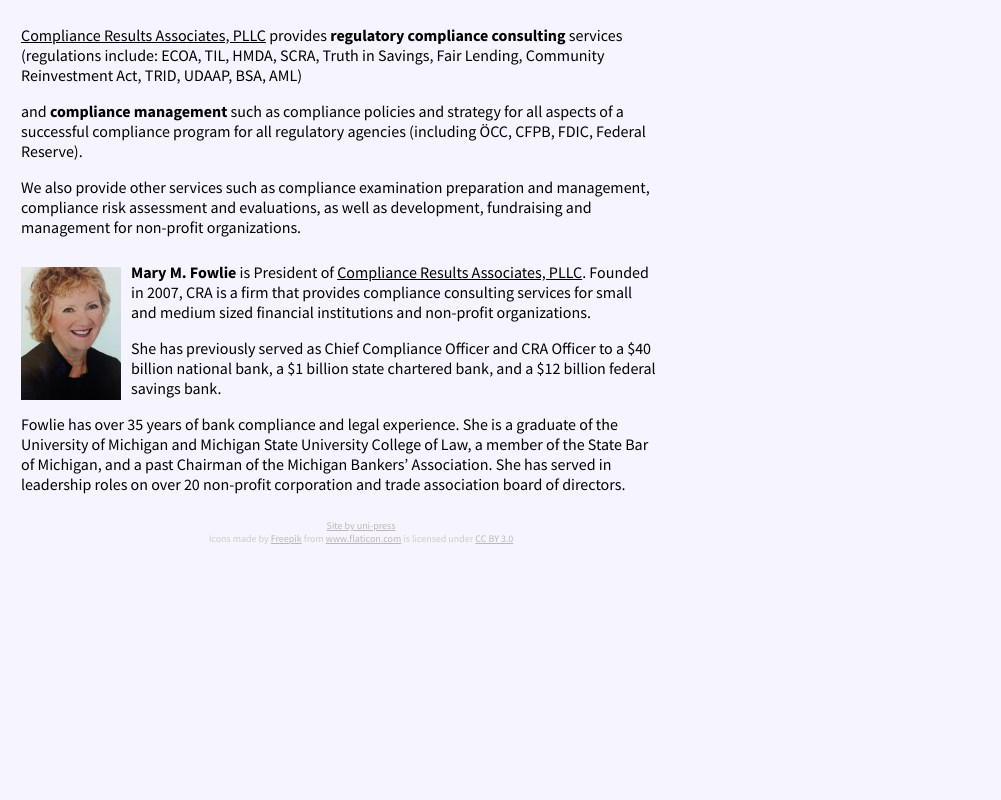
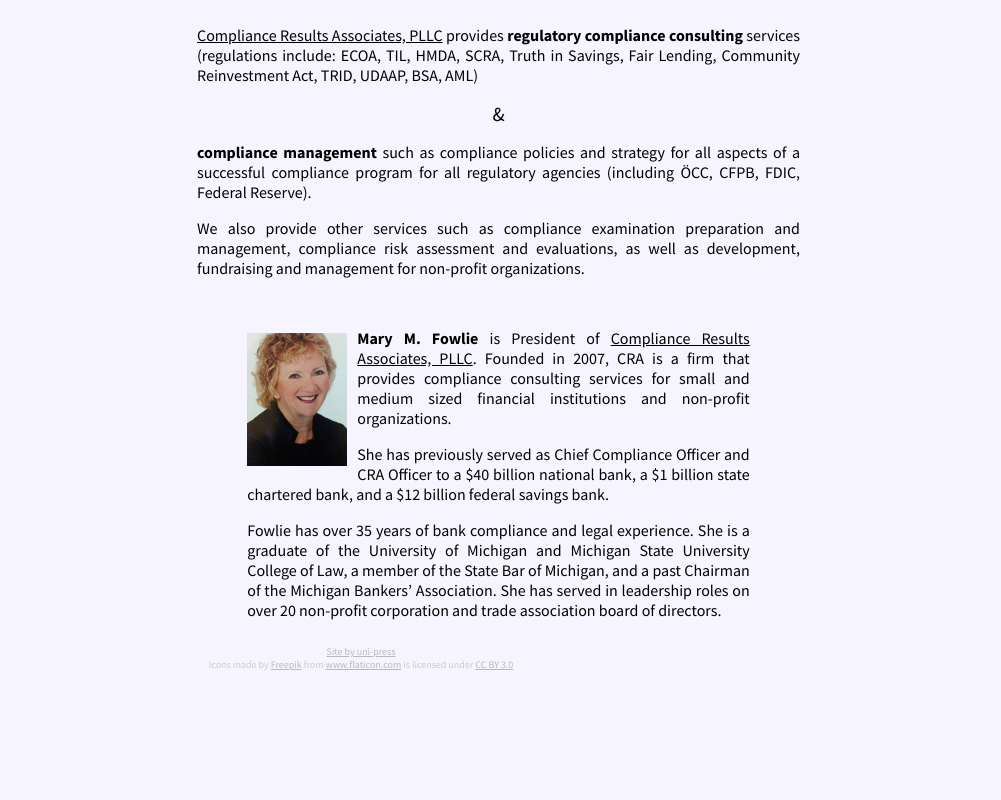
Before and after one commit to m4rk3r/craresults, a website: page static/index.html in a window 1280 px wide. Shown: the full height of the page, 279-1280 px from the left. Drawn offline with Linux system fonts and the light colour scheme.

Commit message:
body format

```diff
--- a/scss/style.scss
+++ b/scss/style.scss
@@ -4,6 +4,12 @@
     li {
         list-style-type:none;
     }
+}
+
+.ampy{
+    text-align: center;
+    font-size: 20px;
+    margin:0;
 }
 
 .underline{
@@ -26,6 +32,7 @@
         height: 215px;
         top: 25px;
     }
+
 
     .contact {
         margin: 30px 0 0 0px;
@@ -56,16 +63,32 @@
     background-color:#F5F4FF;
 }
 
+#container-me{
+    margin-left: 275px;
+
+}
+
+
 section {
     width:50%;
-    margin: 25px 300px;
+    margin: 25px 25%;
     font-family:$basefont;
+    text-align:justify;
 
     .portrait {
         float:left;
         width:100px;
         padding: 5px 10px 10px 0;
     }
+}
+
+#services {
+    width: 60%;
+    margin: 25px 20%;
+}
+
+#about {
+    margin-top:50px;
 }
 
 footer {
--- a/static/index.html
+++ b/static/index.html
@@ -20,22 +20,22 @@
             <li class='number'><svg version="1.1" id="Capa_1" xmlns="http://www.w3.org/2000/svg" xmlns:xlink="http://www.w3.org/1999/xlink" x="0px" y="0px" viewBox="0 0 27.442 27.442" style="enable-background:new 0 0 27.442 27.442;" xml:space="preserve"><g><path d="M19.494,0H7.948C6.843,0,5.951,0.896,5.951,1.999v23.446c0,1.102,0.892,1.997,1.997,1.997h11.546c1.103,0,1.997-0.895,1.997-1.997V1.999C21.491,0.896,20.597,0,19.494,0z M10.872,1.214h5.7c0.144,0,0.261,0.215,0.261,0.481s-0.117,0.482-0.261,0.482h-5.7c-0.145,0-0.26-0.216-0.26-0.482C10.612,1.429,10.727,1.214,10.872,1.214z M13.722,25.469c-0.703,0-1.275-0.572-1.275-1.276s0.572-1.274,1.275-1.274c0.701,0,1.273,0.57,1.273,1.274S14.423,25.469,13.722,25.469z M19.995,21.1H7.448V3.373h12.547V21.1z"/></g></svg> 248-708-1552</li>
         </ul>
     </header>
+    <div id='container-me'>
         <section id="services">
-
             <p>
                 <span class='underline'>Compliance Results Associates, PLLC</span> provides <b>regulatory compliance consulting</b> services (regulations include: ECOA, TIL, HMDA, SCRA, Truth in Savings, Fair Lending, Community Reinvestment Act, TRID, UDAAP, BSA, AML)
             </p>
+            <p class='ampy'>
+                &amp;
+            </p>
             <p>
-            and <b>compliance management</b> such as compliance policies and strategy for all aspects of a successful compliance program for all regulatory agencies (including ÖCC, CFPB, FDIC, Federal Reserve).
+                <b>compliance management</b> such as compliance policies and strategy for all aspects of a successful compliance program for all regulatory agencies (including ÖCC, CFPB, FDIC, Federal Reserve).
             </p>
             <p>
                 We also provide other services such as compliance examination preparation and management, compliance risk assessment and evaluations, as well as development, fundraising and management for non-profit organizations.
             </p>
-
-
         </section>
-
-    <section>
+        <section id='about'>
             <p>
                 <img src='img/mmf.jpg' class='portrait'>
                 <b>Mary M. Fowlie</b> is President of <span class='underline'>Compliance Results Associates, PLLC</span>. Founded in 2007, CRA is a firm that provides compliance consulting services for small and medium sized financial institutions and non-profit organizations.
@@ -47,6 +47,7 @@
                Fowlie has over 35 years of bank compliance and legal experience. She is a graduate of the University of Michigan and Michigan State University College of Law, a member of the State Bar of Michigan, and a past Chairman of the Michigan Bankers’ Association. She has served in leadership roles on over 20 non-profit corporation and trade association board of directors.
             </p>
         </section>
+    </div>
     <footer>
         <a href='http://uni-press.us'>Site by uni-press</a>
         <div>Icons made by <a href="http://www.freepik.com" title="Freepik">Freepik</a> from <a href="http://www.flaticon.com" title="Flaticon">www.flaticon.com</a> is licensed under <a href="http://creativecommons.org/licenses/by/3.0/" title="Creative Commons BY 3.0">CC BY 3.0</a></div>
```
Also changed, not shown: static/css/style.css. Lines whose indentation alone changed are shown as unchanged.
